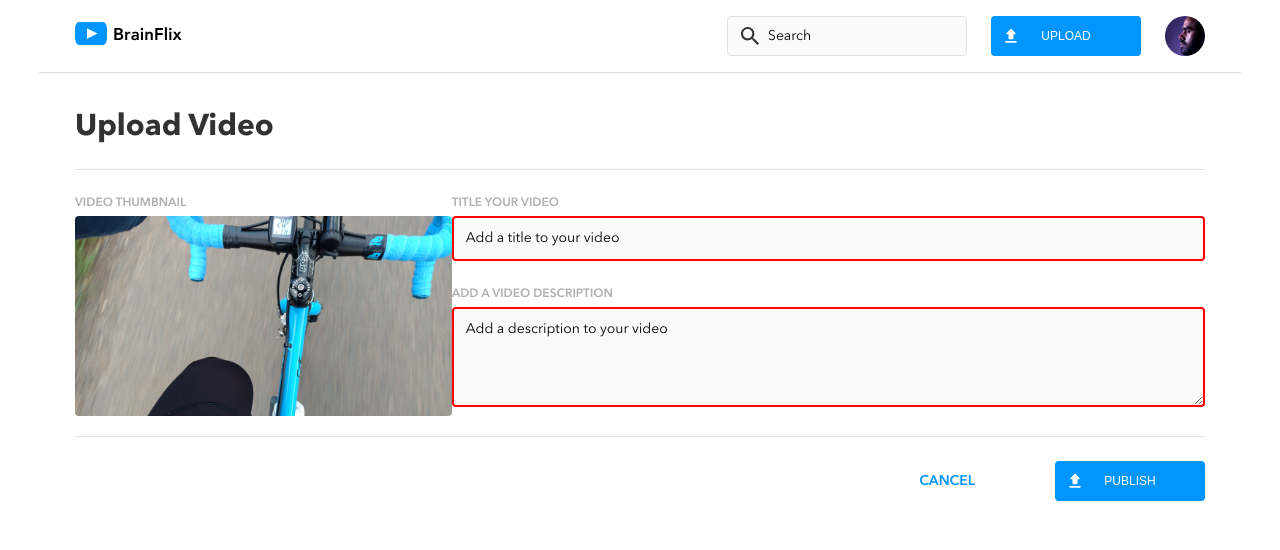
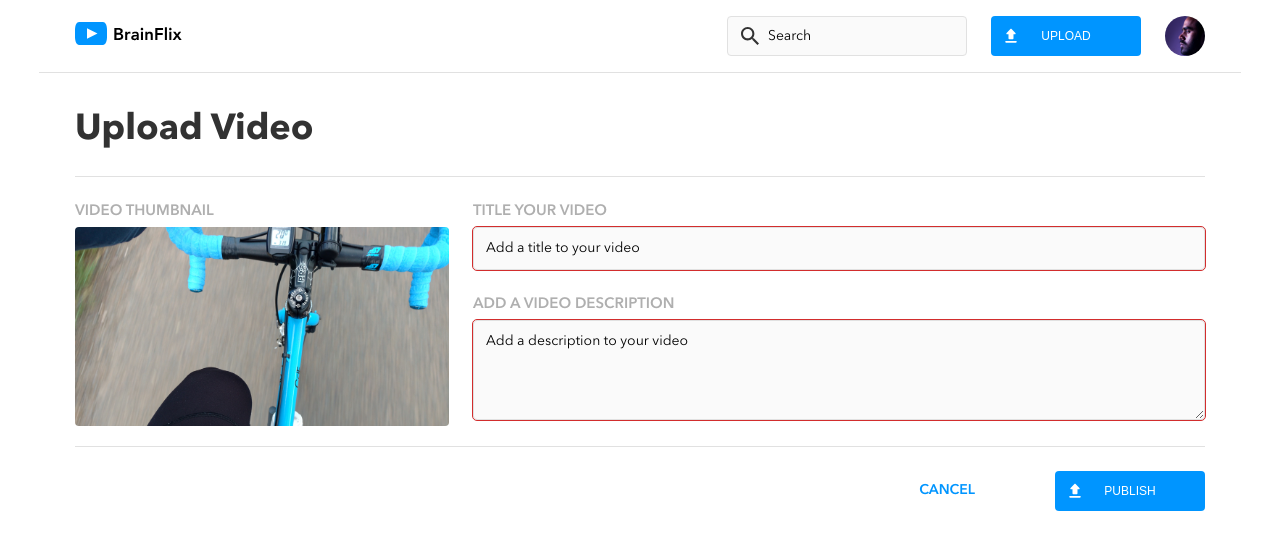
Before and after one commit to Ollie-C/fl.ix, a React (Create React App) app: page /upload in a window 1280 px wide. Shown: the top 550 px of the page. Built offline with nearby package versions, Linux system fonts and the light colour scheme.

Commit message:
Made code more dry. Added more defensive coding

```diff
--- a/src/components/CommentsForm/CommentsForm.js
+++ b/src/components/CommentsForm/CommentsForm.js
@@ -47,7 +47,7 @@ const CommentsForm = ({ video }) => {
           </label>
           <textarea
             className={`comments__input global__input ${
-              isInputValid(comment, 2, 50) ? "" : "global__input--error"
+              isInputValid(comment, 0, 50) ? "" : "global__input--error"
             }`}
             name="addcomment"
             value={comment}
--- a/src/components/Video/video.scss
+++ b/src/components/Video/video.scss
@@ -20,6 +20,7 @@
   height: 100%;
   @include tablet {
     object-fit: fill;
-    width: auto;
+    width: 1130px;
+    max-width: 100%;
   }
 }
--- a/src/components/pages/UploadPage/uploadpage.scss
+++ b/src/components/pages/UploadPage/uploadpage.scss
@@ -20,6 +20,9 @@
       font-size: 3rem;
       border-bottom: 1px solid $secondary-silver;
       padding-bottom: $tablet-gutter;
+    }
+    @include desktop {
+      font-size: 3.6rem;
     }
   }
 
@@ -54,6 +57,9 @@
     padding: 0.6rem 0;
     font-size: 1.2rem;
     color: $primary-silver;
+    @include desktop {
+      font-size: 1.5rem;
+    }
   }
 
   &__description,
@@ -95,6 +101,12 @@
     &--middle {
       @include flex(column, center, flex-start);
     }
+
+    &--middle {
+      @include desktop {
+        padding-left: $tablet-gutter;
+      }
+    }
   }
 
   &__cancel {
--- a/src/styles/global.scss
+++ b/src/styles/global.scss
@@ -35,7 +35,7 @@
     color: $secondary-black;
   }
   &--error {
-    border: 2px solid red;
+    outline: 1px solid #d22d2d;
   }
 
   &:focus {
```
